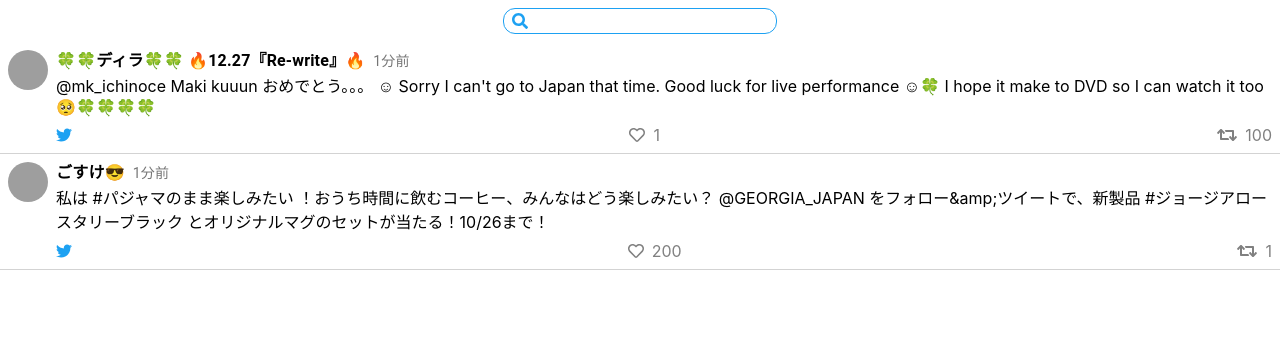
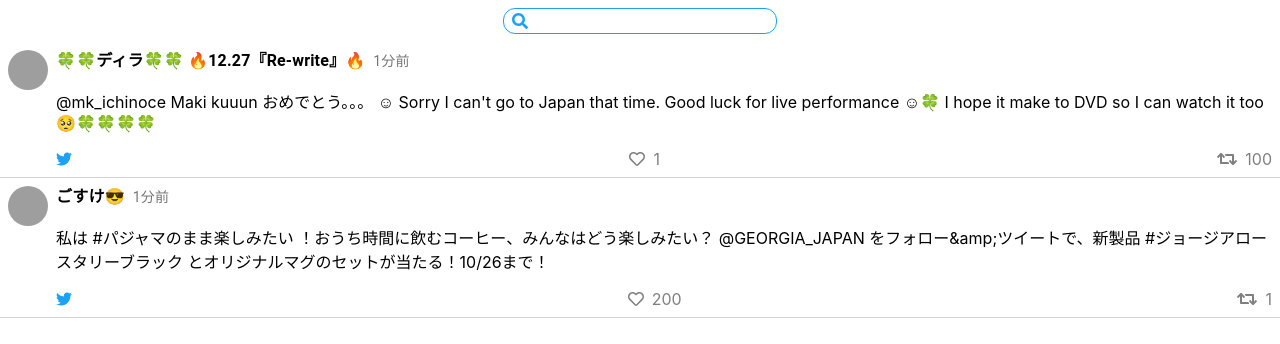
Before and after one commit to cebasypia/let-frontend, a React (Create React App) app: page / in a window 1280 px wide. Shown: the top 344 px of the page. Built offline with nearby package versions, Linux system fonts and the light colour scheme; grey boxes are pictures that could not be loaded.

Commit message:
Change div to p

```diff
--- a/src/components/organisms/TweetCard.tsx
+++ b/src/components/organisms/TweetCard.tsx
@@ -18,7 +18,7 @@ const TweetCard: React.FC<Props> = ({ tweet }) => (
     />
     <div className={styles.contents}>
       <TweetHeader tweet={tweet} />
-      <div>{tweet.text}</div>
+      <p>{tweet.text}</p>
       <TweetBottom tweet={tweet} />
     </div>
   </div>
```
